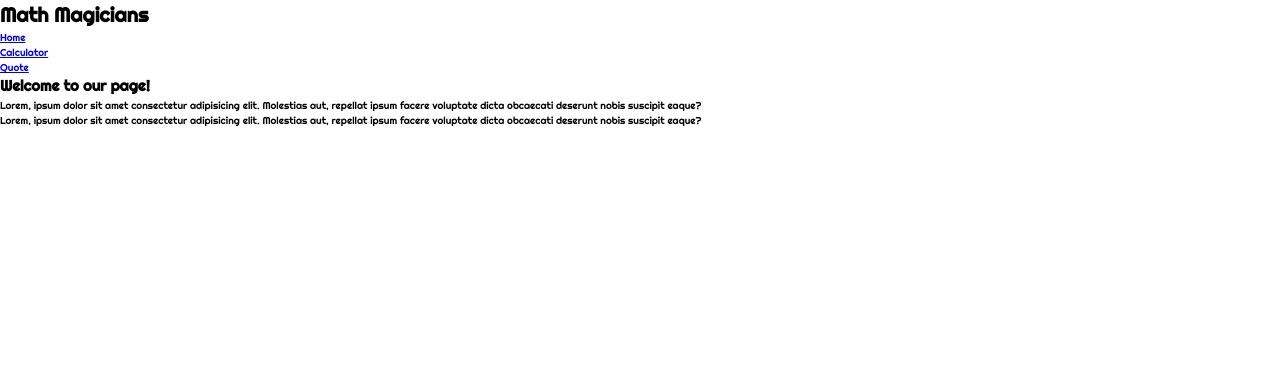
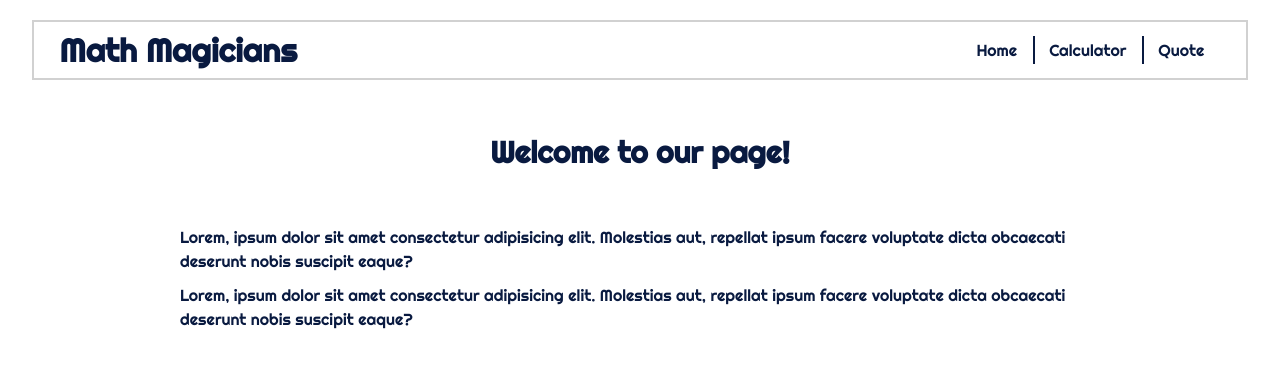
Before and after one commit to maxthestranger/math_magician, a React (Create React App) app: page / in a window 1280 px wide. Shown: the top 368 px of the page. Built offline with nearby package versions, Linux system fonts and the light colour scheme; the HTML template or start-up script is replaced by a standard one.

Commit message:
add styling to pages

```diff
--- a/src/Calculator.js
+++ b/src/Calculator.js
@@ -5,9 +5,13 @@
   return (
     <>
       <Header />
-      <div className="flexin">
-        <h2>Let&apos;s do some math!</h2>
-        <Calc />
+      <div className="display_sec">
+        <div className="container">
+          <div className="flexin">
+            <h2 className="title">Let&apos;s do some math!</h2>
+            <Calc />
+          </div>
+        </div>
       </div>
     </>
   );
--- a/src/Home.js
+++ b/src/Home.js
@@ -5,17 +5,21 @@
     <>
       <Header />
 
-      <h2>Welcome to our page!</h2>
-      <p>
-        Lorem, ipsum dolor sit amet consectetur adipisicing elit. Molestias aut,
-        repellat ipsum facere voluptate dicta obcaecati deserunt nobis suscipit
-        eaque?
-      </p>
-      <p>
-        Lorem, ipsum dolor sit amet consectetur adipisicing elit. Molestias aut,
-        repellat ipsum facere voluptate dicta obcaecati deserunt nobis suscipit
-        eaque?
-      </p>
+      <div className="display_sec">
+        <div className="container">
+          <h2 className="title">Welcome to our page!</h2>
+          <p>
+            Lorem, ipsum dolor sit amet consectetur adipisicing elit. Molestias
+            aut, repellat ipsum facere voluptate dicta obcaecati deserunt nobis
+            suscipit eaque?
+          </p>
+          <p>
+            Lorem, ipsum dolor sit amet consectetur adipisicing elit. Molestias
+            aut, repellat ipsum facere voluptate dicta obcaecati deserunt nobis
+            suscipit eaque?
+          </p>
+        </div>
+      </div>
     </>
   );
 }
--- a/src/Quote.js
+++ b/src/Quote.js
@@ -4,10 +4,15 @@
   return (
     <>
       <Header />
-      <h2 className="qoute">
-        Mathematics or algorithms: is not about numbers, equations,
-        computations, it is about understanding. -William Paul Thurston
-      </h2>
+
+      <div className="display_sec">
+        <div className="container">
+          <h2 className="title">
+            Mathematics or algorithms: is not about numbers, equations,
+            computations, it is about understanding. -William Paul Thurston
+          </h2>
+        </div>
+      </div>
     </>
   );
 }
--- a/src/components/Header.js
+++ b/src/components/Header.js
@@ -2,9 +2,10 @@
 
 export default function Header() {
   return (
-    <header>
+    <header className="header">
+      <div className="nav_bar">
         <h1>Math Magicians</h1>
-      <ul>
+        <ul className="nav_items">
           <li>
             <Link to="/">Home</Link>
           </li>
@@ -15,6 +16,7 @@
             <Link to="/qoute">Quote</Link>
           </li>
         </ul>
+      </div>
     </header>
   );
 }
--- a/src/index.css
+++ b/src/index.css
@@ -9,28 +9,110 @@
   --secondary: #e0e0e0;
   --border: 2px solid #d1d1d1;
   --trans: all 0.1s ease-in;
+  --dark: #091a40;
+  --trans: all 0.2s ease-in-out;
   --font: 'Righteous', cursive;
 }
 
 /* resets */
-html {
-  font-size: 62.5%;
+*,
+::after,
+::before {
+  margin: 0;
+  padding: 0;
   box-sizing: border-box;
 }
 
-*,
-*::before,
-*::after {
-  margin: 0;
-  padding: 0;
-  box-sizing: inherit;
+/* general */
+body {
+  line-height: 1.5;
+  font-size: 16px;
+  font-weight: normal;
+  font-family: var(--font);
+  color: var(--dark);
 }
 
-body {
-  line-height: 1.5;
-  font-family: var(--font);
+a {
+  text-decoration: none;
+  color: var(--dark);
+  transition: var(--trans);
 }
 
+a:hover {
+  color: var(--primary);
+}
+
+/* header */
+
+.header {
+  padding: 0 1.6rem;
+  border: var(--border);
+  border-radius: var(--radius);
+  width: 95%;
+  margin: 0 auto;
+  margin-top: 20px;
+}
+
+.header .nav_bar {
+  display: flex;
+  width: 100%;
+  align-items: center;
+  justify-content: space-between;
+}
+
+.header .nav_bar .nav_brand:hover {
+  color: var(--dark);
+}
+
+.header .nav_bar .nav_items {
+  display: flex;
+  list-style: none;
+  position: relative;
+}
+
+.header .nav_bar .nav_items li:not(:first-child)::after {
+  content: '';
+  width: 2px;
+  background: var(--dark);
+  height: 50%;
+  position: absolute;
+  top: 25%;
+}
+
+.header .nav_bar .nav_items li a {
+  padding: 1rem 1rem;
+  display: block;
+  position: relative;
+}
+
+/* grid */
+.display_sec {
+  min-height: calc(100vh - 60px);
+  width: 100%;
+  display: flex;
+  align-items: flex-start;
+  justify-content: center;
+  position: relative;
+}
+
+.container {
+  max-width: 920px;
+  width: 100%;
+  margin: 0 5%;
+}
+
+.title {
+  font-size: 30px;
+  text-align: center;
+  margin: 50px 0;
+}
+
+/* home */
+p {
+  margin-bottom: 10px;
+}
+
+/* calculator */
 .calculator {
   max-width: 60%;
   margin: 0 auto;
```
Lines whose indentation alone changed are shown as unchanged.
